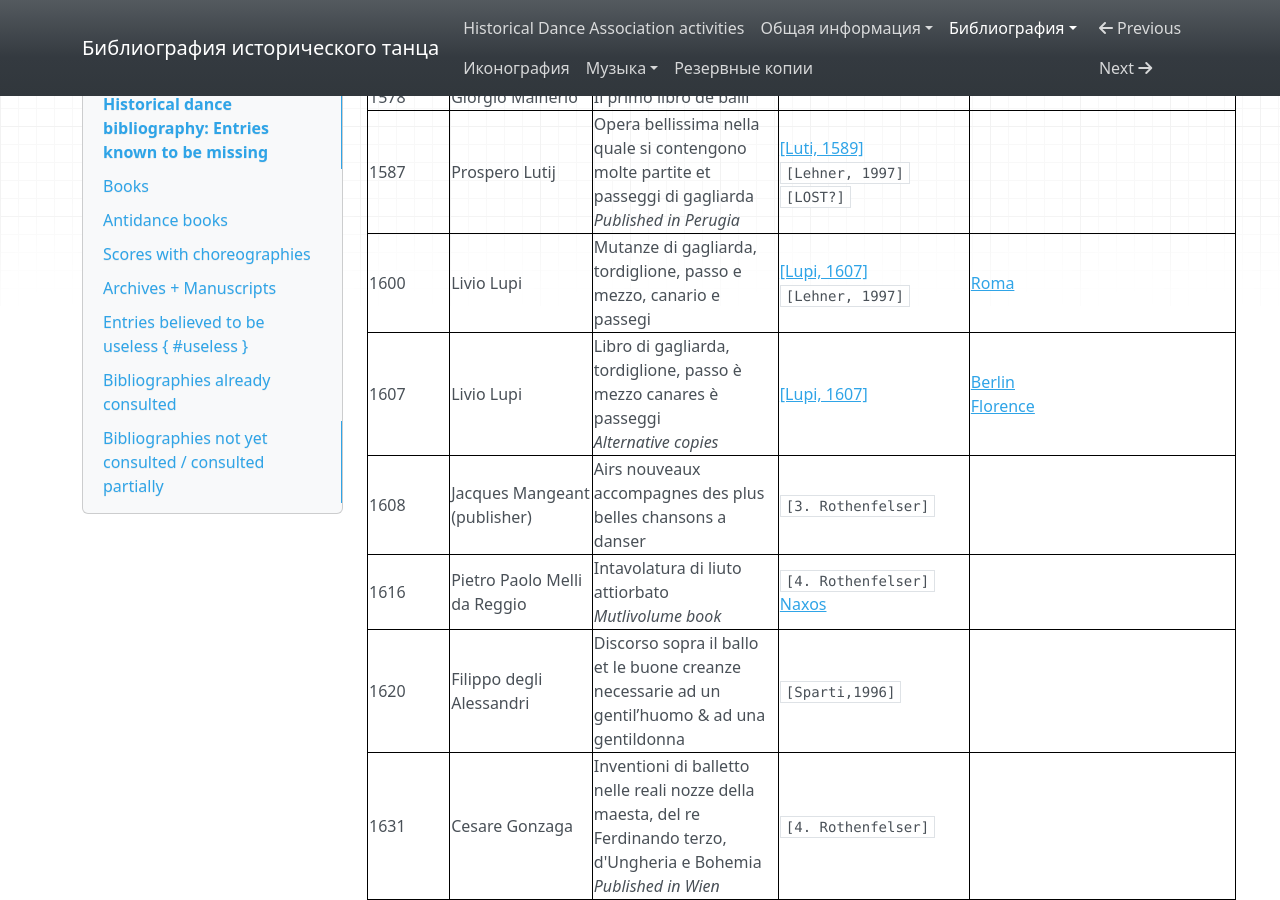
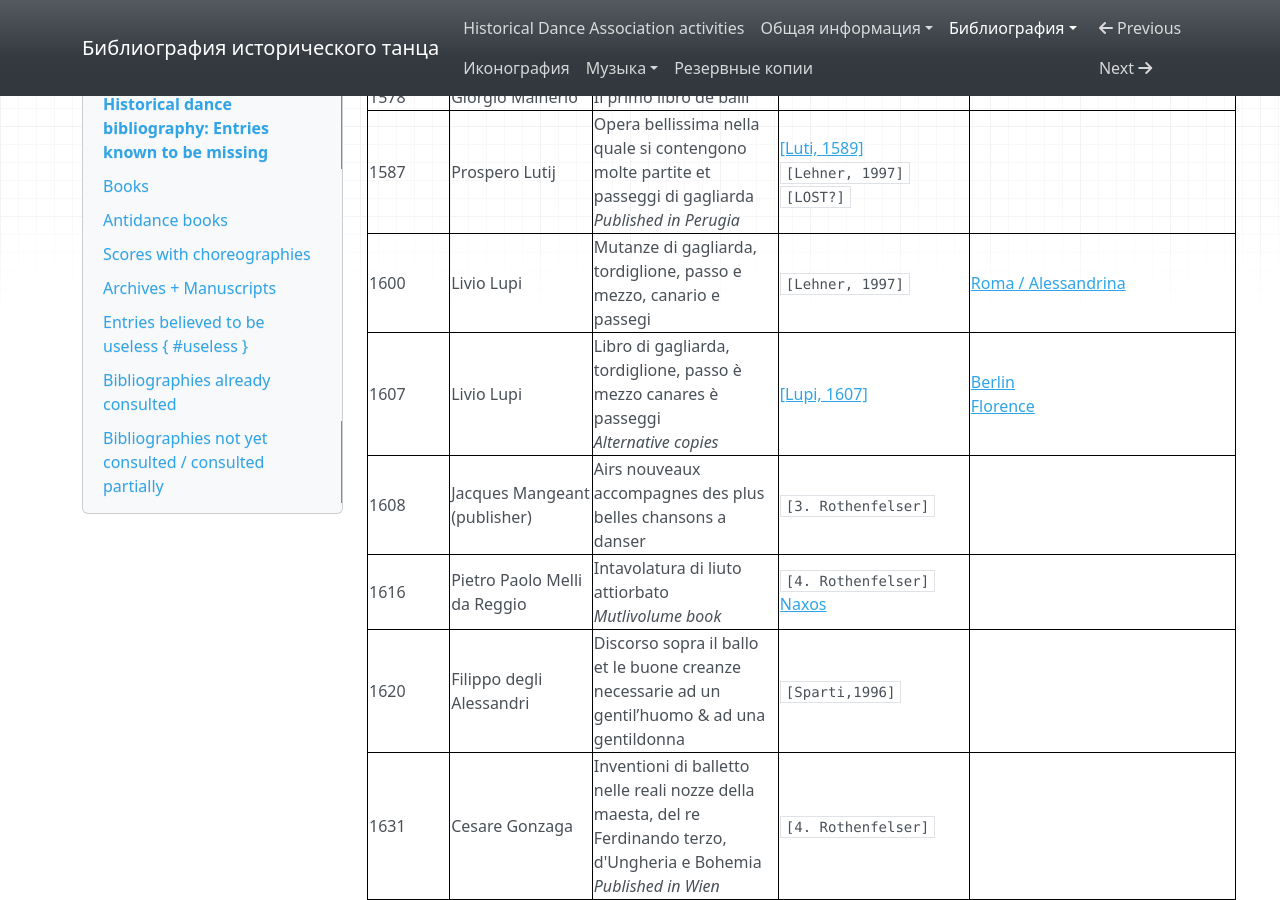
Before and after one commit to hda-technical/dancebooks, an MkDocs documentation site: the page built from docs/bib/missing.md, in a window 1280 px wide and 900 px high, scrolled down 882 px. Built offline with MkDocs 1.6.1, drawn with Linux system fonts in a browser that asks for light colours; nearby versions of some CDN libraries.

Commit message:
Update links for Livio Lupi's first edition

```diff
--- a/docs/bib/missing.md
+++ b/docs/bib/missing.md
@@ -17,7 +17,7 @@ _This table is intended to be accurate, yet sometimes it is slightly outdated._
 | 1571 | Pierre Phalese | Liber primus Leviorum carminum | | |
 | 1578 | Giorgio Mainerio | Il primo libro de balli | | |
 | 1587 | Prospero Lutij | Opera bellissima nella quale si contengono molte partite et passeggi di gagliarda<br/>_Published in Perugia_ | [[Luti, 1589]](https://bib.hda.org.ru/books/luti_1589)<br/>`[Lehner, 1997]`<br/>`[LOST?]` | |
-| 1600 | Livio Lupi | Mutanze di gagliarda, tordiglione, passo e mezzo, canario e passegi | [[Lupi, 1607]](https://bib.hda.org.ru/books/lupi_1607)<br/>`[Lehner, 1997]` | [Roma](http://opacbiblioroma.cineca.it/Record/RMLE037763/Description) |
+| 1600 | Livio Lupi | Mutanze di gagliarda, tordiglione, passo e mezzo, canario e passegi | `[Lehner, 1997]` | [Roma / Alessandrina](http://id.sbn.it/bid/RMLE037763) |
 | 1607 | Livio Lupi | Libro di gagliarda, tordiglione, passo è mezzo canares è passeggi<br/>_Alternative copies_ | [[Lupi, 1607]](https://bib.hda.org.ru/books/lupi_1607) | [Berlin](https://udk-berlin.hosted.exlibrisgroup.com:443/UDK:default_scope:UDK_ALMA_DS21526528480002884)<br/>[Florence](http://216.147.215.202/F/9QQLML8CRNKU3C7Y68AIMSUARTTSJ9LB4BDDVT7BS29TJ3N8GS-15726?func=full-set-set&set_number=000201&set_entry=000001&format=999) |
 | 1608 | Jacques Mangeant (publisher) | Airs nouveaux accompagnes des plus belles chansons a danser | `[3. Rothenfelser]` | |
 | 1616 | Pietro Paolo Melli da Reggio | Intavolatura di liuto attiorbato<br/>_Mutlivolume book_ | `[4. Rothenfelser]`<br/>[Naxos](https://www.naxos.com/catalogue/item.asp?item_code=TC600002) | |
```
